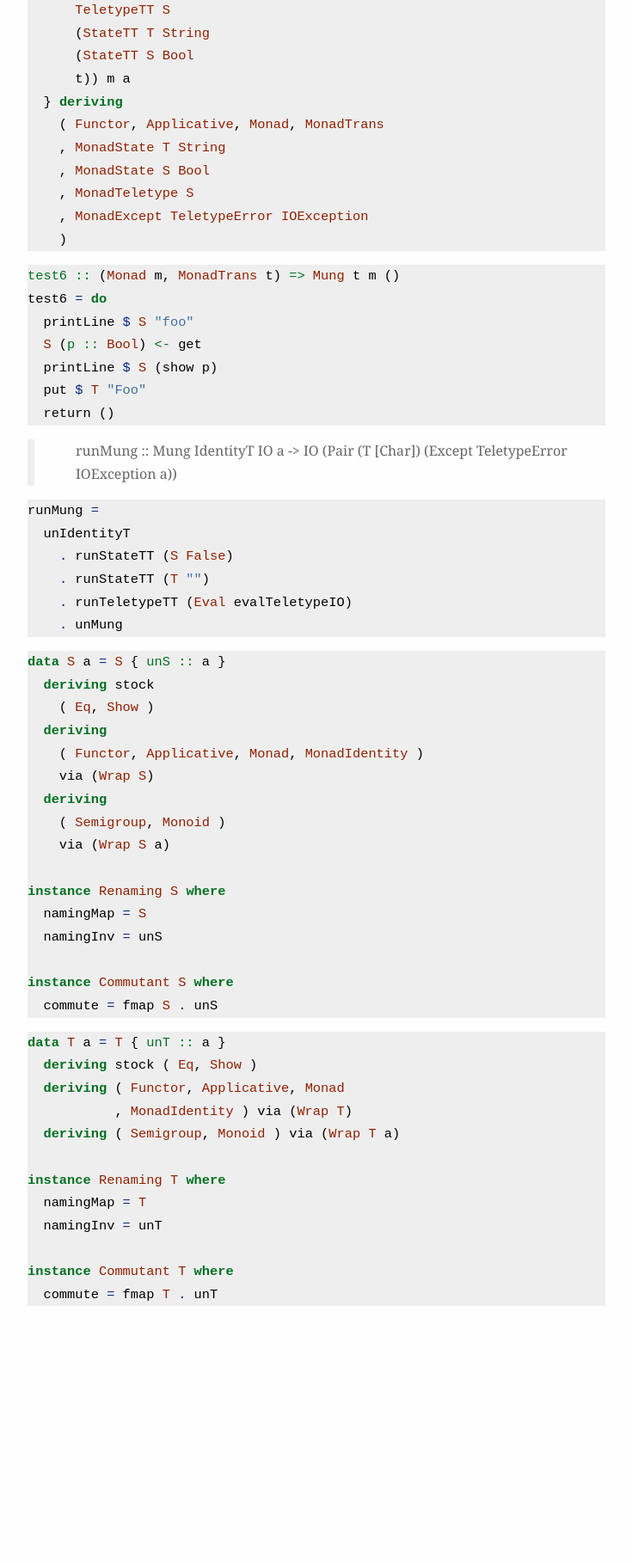
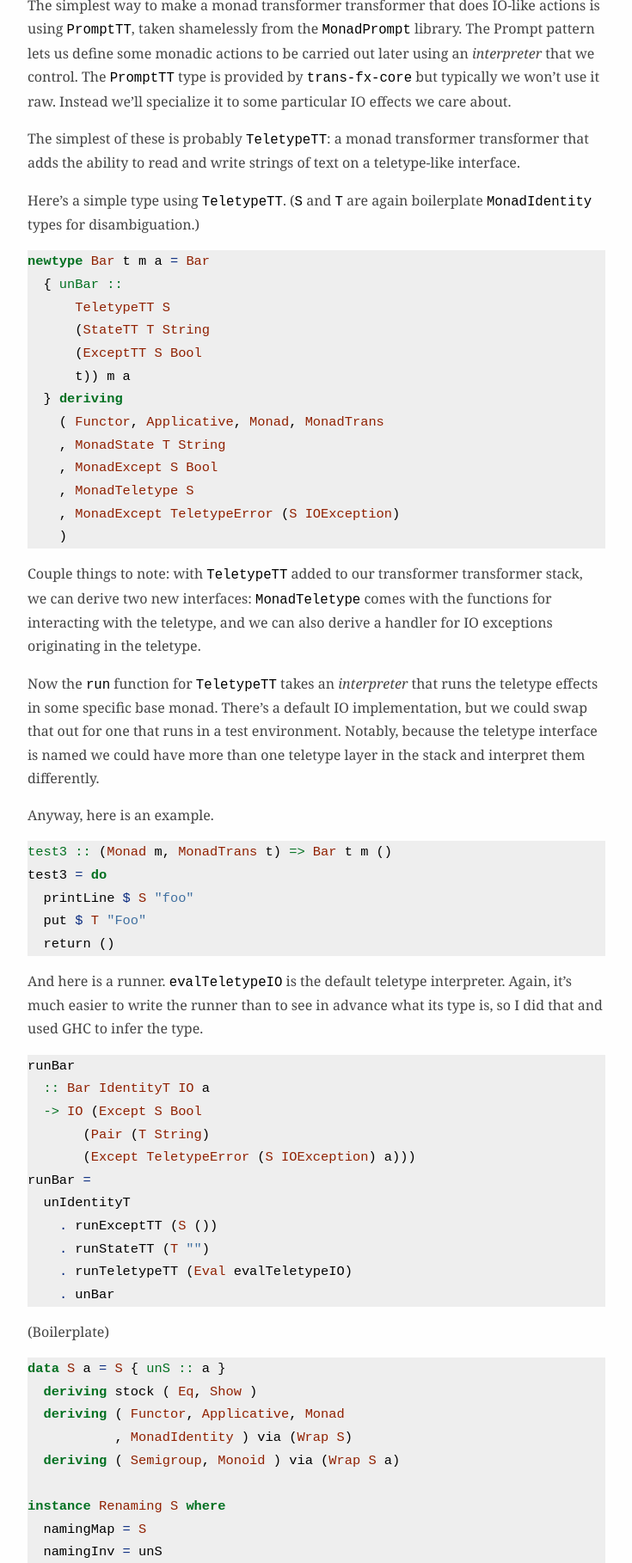
Before and after one commit to telser/trans-fx, a plain HTML site: page docs/doing-io.html in a window 1280 px wide. Shown: the part 595-2413 px from the top of the page at 86% size, without its empty margins (272-1007 px from the left). Before the commit the page ends 2146 px from the top, so only its background shows below. Drawn offline with Linux system fonts and the light colour scheme.

Commit message:
update docs

```diff
--- a/docs/doing-io.html
+++ b/docs/doing-io.html
@@ -4,7 +4,7 @@
   <meta charset="utf-8" />
   <meta name="generator" content="pandoc" />
   <meta name="viewport" content="width=device-width, initial-scale=1.0, user-scalable=yes" />
-  <title>Composing Transformers</title>
+  <title>Doing IO</title>
   <style type="text/css">
       code{white-space: pre-wrap;}
       span.smallcaps{font-variant: small-caps;}
@@ -83,76 +83,81 @@ code span.wa { color: #60a0b0; font-weight: bold; font-style: italic; } /* Warni
 </head>
 <body>
 <header>
-<h1 class="title">Composing Transformers</h1>
+<h1 class="title">Doing IO</h1>
 </header>
+<p>Now let’s add some IO effects.</p>
 <div class="sourceCode" id="cb1"><pre class="sourceCode literate haskell"><code class="sourceCode haskell"><a class="sourceLine" id="cb1-1" data-line-number="1"><span class="ot">{-# LANGUAGE DerivingVia                #-}</span></a>
-<a class="sourceLine" id="cb1-2" data-line-number="2"><span class="ot">{-# LANGUAGE ScopedTypeVariables        #-}</span></a>
-<a class="sourceLine" id="cb1-3" data-line-number="3"><span class="ot">{-# LANGUAGE FlexibleInstances          #-}</span></a>
-<a class="sourceLine" id="cb1-4" data-line-number="4"><span class="ot">{-# LANGUAGE DerivingStrategies         #-}</span></a>
+<a class="sourceLine" id="cb1-2" data-line-number="2"><span class="ot">{-# LANGUAGE FlexibleInstances          #-}</span></a>
+<a class="sourceLine" id="cb1-3" data-line-number="3"><span class="ot">{-# LANGUAGE DerivingStrategies         #-}</span></a>
+<a class="sourceLine" id="cb1-4" data-line-number="4"><span class="ot">{-# LANGUAGE ScopedTypeVariables        #-}</span></a>
 <a class="sourceLine" id="cb1-5" data-line-number="5"><span class="ot">{-# LANGUAGE MultiParamTypeClasses      #-}</span></a>
 <a class="sourceLine" id="cb1-6" data-line-number="6"><span class="ot">{-# LANGUAGE GeneralizedNewtypeDeriving #-}</span></a>
 <a class="sourceLine" id="cb1-7" data-line-number="7"></a>
 <a class="sourceLine" id="cb1-8" data-line-number="8"><span class="kw">module</span> <span class="dt">Control.FX.Demo.DoingIO</span> <span class="kw">where</span></a></code></pre></div>
-<div class="sourceCode" id="cb2"><pre class="sourceCode literate haskell"><code class="sourceCode haskell"><a class="sourceLine" id="cb2-1" data-line-number="1"><span class="kw">import</span> <span class="dt">Control.Exception</span></a>
-<a class="sourceLine" id="cb2-2" data-line-number="2">  ( <span class="dt">IOException</span> )</a></code></pre></div>
-<div class="sourceCode" id="cb3"><pre class="sourceCode literate haskell"><code class="sourceCode haskell"><a class="sourceLine" id="cb3-1" data-line-number="1"><span class="kw">import</span> <span class="dt">Control.FX</span></a>
-<a class="sourceLine" id="cb3-2" data-line-number="2"><span class="kw">import</span> <span class="dt">Control.FX.IO</span></a></code></pre></div>
-<div class="sourceCode" id="cb4"><pre class="sourceCode literate haskell"><code class="sourceCode haskell"><a class="sourceLine" id="cb4-1" data-line-number="1"><span class="kw">newtype</span> <span class="dt">Mung</span> t m a <span class="fu">=</span> <span class="dt">Mung</span></a>
-<a class="sourceLine" id="cb4-2" data-line-number="2">  {<span class="ot"> unMung ::</span></a>
-<a class="sourceLine" id="cb4-3" data-line-number="3">      <span class="dt">TeletypeTT</span> <span class="dt">S</span></a>
-<a class="sourceLine" id="cb4-4" data-line-number="4">      (<span class="dt">StateTT</span> <span class="dt">T</span> <span class="dt">String</span></a>
-<a class="sourceLine" id="cb4-5" data-line-number="5">      (<span class="dt">StateTT</span> <span class="dt">S</span> <span class="dt">Bool</span></a>
-<a class="sourceLine" id="cb4-6" data-line-number="6">      t)) m a</a>
-<a class="sourceLine" id="cb4-7" data-line-number="7">  } <span class="kw">deriving</span></a>
-<a class="sourceLine" id="cb4-8" data-line-number="8">    ( <span class="dt">Functor</span>, <span class="dt">Applicative</span>, <span class="dt">Monad</span>, <span class="dt">MonadTrans</span></a>
-<a class="sourceLine" id="cb4-9" data-line-number="9">    , <span class="dt">MonadState</span> <span class="dt">T</span> <span class="dt">String</span></a>
-<a class="sourceLine" id="cb4-10" data-line-number="10">    , <span class="dt">MonadState</span> <span class="dt">S</span> <span class="dt">Bool</span></a>
-<a class="sourceLine" id="cb4-11" data-line-number="11">    , <span class="dt">MonadTeletype</span> <span class="dt">S</span></a>
-<a class="sourceLine" id="cb4-12" data-line-number="12">    , <span class="dt">MonadExcept</span> <span class="dt">TeletypeError</span> <span class="dt">IOException</span></a>
-<a class="sourceLine" id="cb4-13" data-line-number="13">    )</a></code></pre></div>
-<div class="sourceCode" id="cb5"><pre class="sourceCode literate haskell"><code class="sourceCode haskell"><a class="sourceLine" id="cb5-1" data-line-number="1"><span class="ot">test6 ::</span> (<span class="dt">Monad</span> m, <span class="dt">MonadTrans</span> t) <span class="ot">=&gt;</span> <span class="dt">Mung</span> t m ()</a>
-<a class="sourceLine" id="cb5-2" data-line-number="2">test6 <span class="fu">=</span> <span class="kw">do</span></a>
-<a class="sourceLine" id="cb5-3" data-line-number="3">  printLine <span class="fu">$</span> <span class="dt">S</span> <span class="st">&quot;foo&quot;</span></a>
-<a class="sourceLine" id="cb5-4" data-line-number="4">  <span class="dt">S</span> (<span class="ot">p ::</span> <span class="dt">Bool</span>) <span class="ot">&lt;-</span> get</a>
-<a class="sourceLine" id="cb5-5" data-line-number="5">  printLine <span class="fu">$</span> <span class="dt">S</span> (show p)</a>
-<a class="sourceLine" id="cb5-6" data-line-number="6">  put <span class="fu">$</span> <span class="dt">T</span> <span class="st">&quot;Foo&quot;</span></a>
-<a class="sourceLine" id="cb5-7" data-line-number="7">  return ()</a></code></pre></div>
-<blockquote>
-<p>runMung :: Mung IdentityT IO a -&gt; IO (Pair (T [Char]) (Except TeletypeError IOException a))</p>
-</blockquote>
-<div class="sourceCode" id="cb6"><pre class="sourceCode literate haskell"><code class="sourceCode haskell"><a class="sourceLine" id="cb6-1" data-line-number="1">runMung <span class="fu">=</span></a>
-<a class="sourceLine" id="cb6-2" data-line-number="2">  unIdentityT</a>
-<a class="sourceLine" id="cb6-3" data-line-number="3">    <span class="fu">.</span> runStateTT (<span class="dt">S</span> <span class="dt">False</span>)</a>
-<a class="sourceLine" id="cb6-4" data-line-number="4">    <span class="fu">.</span> runStateTT (<span class="dt">T</span> <span class="st">&quot;&quot;</span>)</a>
-<a class="sourceLine" id="cb6-5" data-line-number="5">    <span class="fu">.</span> runTeletypeTT (<span class="dt">Eval</span> evalTeletypeIO)</a>
-<a class="sourceLine" id="cb6-6" data-line-number="6">    <span class="fu">.</span> unMung</a></code></pre></div>
-<div class="sourceCode" id="cb7"><pre class="sourceCode literate haskell"><code class="sourceCode haskell"><a class="sourceLine" id="cb7-1" data-line-number="1"><span class="kw">data</span> <span class="dt">S</span> a <span class="fu">=</span> <span class="dt">S</span> {<span class="ot"> unS ::</span> a }</a>
-<a class="sourceLine" id="cb7-2" data-line-number="2">  <span class="kw">deriving</span> stock</a>
-<a class="sourceLine" id="cb7-3" data-line-number="3">    ( <span class="dt">Eq</span>, <span class="dt">Show</span> )</a>
-<a class="sourceLine" id="cb7-4" data-line-number="4">  <span class="kw">deriving</span></a>
-<a class="sourceLine" id="cb7-5" data-line-number="5">    ( <span class="dt">Functor</span>, <span class="dt">Applicative</span>, <span class="dt">Monad</span>, <span class="dt">MonadIdentity</span> )</a>
-<a class="sourceLine" id="cb7-6" data-line-number="6">    via (<span class="dt">Wrap</span> <span class="dt">S</span>)</a>
-<a class="sourceLine" id="cb7-7" data-line-number="7">  <span class="kw">deriving</span></a>
-<a class="sourceLine" id="cb7-8" data-line-number="8">    ( <span class="dt">Semigroup</span>, <span class="dt">Monoid</span> )</a>
-<a class="sourceLine" id="cb7-9" data-line-number="9">    via (<span class="dt">Wrap</span> <span class="dt">S</span> a)</a>
-<a class="sourceLine" id="cb7-10" data-line-number="10"></a>
-<a class="sourceLine" id="cb7-11" data-line-number="11"><span class="kw">instance</span> <span class="dt">Renaming</span> <span class="dt">S</span> <span class="kw">where</span></a>
-<a class="sourceLine" id="cb7-12" data-line-number="12">  namingMap <span class="fu">=</span> <span class="dt">S</span></a>
-<a class="sourceLine" id="cb7-13" data-line-number="13">  namingInv <span class="fu">=</span> unS</a>
-<a class="sourceLine" id="cb7-14" data-line-number="14"></a>
-<a class="sourceLine" id="cb7-15" data-line-number="15"><span class="kw">instance</span> <span class="dt">Commutant</span> <span class="dt">S</span> <span class="kw">where</span></a>
-<a class="sourceLine" id="cb7-16" data-line-number="16">  commute <span class="fu">=</span> fmap <span class="dt">S</span> <span class="fu">.</span> unS</a></code></pre></div>
-<div class="sourceCode" id="cb8"><pre class="sourceCode literate haskell"><code class="sourceCode haskell"><a class="sourceLine" id="cb8-1" data-line-number="1"><span class="kw">data</span> <span class="dt">T</span> a <span class="fu">=</span> <span class="dt">T</span> {<span class="ot"> unT ::</span> a }</a>
-<a class="sourceLine" id="cb8-2" data-line-number="2">  <span class="kw">deriving</span> stock ( <span class="dt">Eq</span>, <span class="dt">Show</span> )</a>
-<a class="sourceLine" id="cb8-3" data-line-number="3">  <span class="kw">deriving</span> ( <span class="dt">Functor</span>, <span class="dt">Applicative</span>, <span class="dt">Monad</span></a>
-<a class="sourceLine" id="cb8-4" data-line-number="4">           , <span class="dt">MonadIdentity</span> ) via (<span class="dt">Wrap</span> <span class="dt">T</span>)</a>
-<a class="sourceLine" id="cb8-5" data-line-number="5">  <span class="kw">deriving</span> ( <span class="dt">Semigroup</span>, <span class="dt">Monoid</span> ) via (<span class="dt">Wrap</span> <span class="dt">T</span> a)</a>
-<a class="sourceLine" id="cb8-6" data-line-number="6"></a>
-<a class="sourceLine" id="cb8-7" data-line-number="7"><span class="kw">instance</span> <span class="dt">Renaming</span> <span class="dt">T</span> <span class="kw">where</span></a>
-<a class="sourceLine" id="cb8-8" data-line-number="8">  namingMap <span class="fu">=</span> <span class="dt">T</span></a>
-<a class="sourceLine" id="cb8-9" data-line-number="9">  namingInv <span class="fu">=</span> unT</a>
-<a class="sourceLine" id="cb8-10" data-line-number="10"></a>
-<a class="sourceLine" id="cb8-11" data-line-number="11"><span class="kw">instance</span> <span class="dt">Commutant</span> <span class="dt">T</span> <span class="kw">where</span></a>
-<a class="sourceLine" id="cb8-12" data-line-number="12">  commute <span class="fu">=</span> fmap <span class="dt">T</span> <span class="fu">.</span> unT</a></code></pre></div>
+<p>Some simple IO-lite monads are in the <code>trans-fx-io</code> package, which we can import all at once with <code>Control.FX.IO</code>.</p>
+<div class="sourceCode" id="cb2"><pre class="sourceCode literate haskell"><code class="sourceCode haskell"><a class="sourceLine" id="cb2-1" data-line-number="1"><span class="kw">import</span> <span class="dt">Control.FX</span></a>
+<a class="sourceLine" id="cb2-2" data-line-number="2"><span class="kw">import</span> <span class="dt">Control.FX.IO</span></a></code></pre></div>
+<p>The simplest way to make a monad transformer transformer that does IO-like actions is using <code>PromptTT</code>, taken shamelessly from the <code>MonadPrompt</code> library. The Prompt pattern lets us define some monadic actions to be carried out later using an <em>interpreter</em> that we control. The <code>PromptTT</code> type is provided by <code>trans-fx-core</code> but typically we won’t use it raw. Instead we’ll specialize it to some particular IO effects we care about.</p>
+<p>The simplest of these is probably <code>TeletypeTT</code>: a monad transformer transformer that adds the ability to read and write strings of text on a teletype-like interface.</p>
+<p>Here’s a simple type using <code>TeletypeTT</code>. (<code>S</code> and <code>T</code> are again boilerplate <code>MonadIdentity</code> types for disambiguation.)</p>
+<div class="sourceCode" id="cb3"><pre class="sourceCode literate haskell"><code class="sourceCode haskell"><a class="sourceLine" id="cb3-1" data-line-number="1"><span class="kw">newtype</span> <span class="dt">Bar</span> t m a <span class="fu">=</span> <span class="dt">Bar</span></a>
+<a class="sourceLine" id="cb3-2" data-line-number="2">  {<span class="ot"> unBar ::</span></a>
+<a class="sourceLine" id="cb3-3" data-line-number="3">      <span class="dt">TeletypeTT</span> <span class="dt">S</span></a>
+<a class="sourceLine" id="cb3-4" data-line-number="4">      (<span class="dt">StateTT</span> <span class="dt">T</span> <span class="dt">String</span></a>
+<a class="sourceLine" id="cb3-5" data-line-number="5">      (<span class="dt">ExceptTT</span> <span class="dt">S</span> <span class="dt">Bool</span></a>
+<a class="sourceLine" id="cb3-6" data-line-number="6">      t)) m a</a>
+<a class="sourceLine" id="cb3-7" data-line-number="7">  } <span class="kw">deriving</span></a>
+<a class="sourceLine" id="cb3-8" data-line-number="8">    ( <span class="dt">Functor</span>, <span class="dt">Applicative</span>, <span class="dt">Monad</span>, <span class="dt">MonadTrans</span></a>
+<a class="sourceLine" id="cb3-9" data-line-number="9">    , <span class="dt">MonadState</span> <span class="dt">T</span> <span class="dt">String</span></a>
+<a class="sourceLine" id="cb3-10" data-line-number="10">    , <span class="dt">MonadExcept</span> <span class="dt">S</span> <span class="dt">Bool</span></a>
+<a class="sourceLine" id="cb3-11" data-line-number="11">    , <span class="dt">MonadTeletype</span> <span class="dt">S</span></a>
+<a class="sourceLine" id="cb3-12" data-line-number="12">    , <span class="dt">MonadExcept</span> <span class="dt">TeletypeError</span> (<span class="dt">S</span> <span class="dt">IOException</span>)</a>
+<a class="sourceLine" id="cb3-13" data-line-number="13">    )</a></code></pre></div>
+<p>Couple things to note: with <code>TeletypeTT</code> added to our transformer transformer stack, we can derive two new interfaces: <code>MonadTeletype</code> comes with the functions for interacting with the teletype, and we can also derive a handler for IO exceptions originating in the teletype.</p>
+<p>Now the <code>run</code> function for <code>TeletypeTT</code> takes an <em>interpreter</em> that runs the teletype effects in some specific base monad. There’s a default IO implementation, but we could swap that out for one that runs in a test environment. Notably, because the teletype interface is named we could have more than one teletype layer in the stack and interpret them differently.</p>
+<p>Anyway, here is an example.</p>
+<div class="sourceCode" id="cb4"><pre class="sourceCode literate haskell"><code class="sourceCode haskell"><a class="sourceLine" id="cb4-1" data-line-number="1"><span class="ot">test3 ::</span> (<span class="dt">Monad</span> m, <span class="dt">MonadTrans</span> t) <span class="ot">=&gt;</span> <span class="dt">Bar</span> t m ()</a>
+<a class="sourceLine" id="cb4-2" data-line-number="2">test3 <span class="fu">=</span> <span class="kw">do</span></a>
+<a class="sourceLine" id="cb4-3" data-line-number="3">  printLine <span class="fu">$</span> <span class="dt">S</span> <span class="st">&quot;foo&quot;</span></a>
+<a class="sourceLine" id="cb4-4" data-line-number="4">  put <span class="fu">$</span> <span class="dt">T</span> <span class="st">&quot;Foo&quot;</span></a>
+<a class="sourceLine" id="cb4-5" data-line-number="5">  return ()</a></code></pre></div>
+<p>And here is a runner. <code>evalTeletypeIO</code> is the default teletype interpreter. Again, it’s much easier to write the runner than to see in advance what its type is, so I did that and used GHC to infer the type.</p>
+<div class="sourceCode" id="cb5"><pre class="sourceCode literate haskell"><code class="sourceCode haskell"><a class="sourceLine" id="cb5-1" data-line-number="1">runBar</a>
+<a class="sourceLine" id="cb5-2" data-line-number="2"><span class="ot">  ::</span> <span class="dt">Bar</span> <span class="dt">IdentityT</span> <span class="dt">IO</span> a</a>
+<a class="sourceLine" id="cb5-3" data-line-number="3">  <span class="ot">-&gt;</span> <span class="dt">IO</span> (<span class="dt">Except</span> <span class="dt">S</span> <span class="dt">Bool</span></a>
+<a class="sourceLine" id="cb5-4" data-line-number="4">       (<span class="dt">Pair</span> (<span class="dt">T</span> <span class="dt">String</span>)</a>
+<a class="sourceLine" id="cb5-5" data-line-number="5">       (<span class="dt">Except</span> <span class="dt">TeletypeError</span> (<span class="dt">S</span> <span class="dt">IOException</span>) a)))</a>
+<a class="sourceLine" id="cb5-6" data-line-number="6">runBar <span class="fu">=</span></a>
+<a class="sourceLine" id="cb5-7" data-line-number="7">  unIdentityT</a>
+<a class="sourceLine" id="cb5-8" data-line-number="8">    <span class="fu">.</span> runExceptTT (<span class="dt">S</span> ())</a>
+<a class="sourceLine" id="cb5-9" data-line-number="9">    <span class="fu">.</span> runStateTT (<span class="dt">T</span> <span class="st">&quot;&quot;</span>)</a>
+<a class="sourceLine" id="cb5-10" data-line-number="10">    <span class="fu">.</span> runTeletypeTT (<span class="dt">Eval</span> evalTeletypeIO)</a>
+<a class="sourceLine" id="cb5-11" data-line-number="11">    <span class="fu">.</span> unBar</a></code></pre></div>
+<p>(Boilerplate)</p>
+<div class="sourceCode" id="cb6"><pre class="sourceCode literate haskell"><code class="sourceCode haskell"><a class="sourceLine" id="cb6-1" data-line-number="1"><span class="kw">data</span> <span class="dt">S</span> a <span class="fu">=</span> <span class="dt">S</span> {<span class="ot"> unS ::</span> a }</a>
+<a class="sourceLine" id="cb6-2" data-line-number="2">  <span class="kw">deriving</span> stock ( <span class="dt">Eq</span>, <span class="dt">Show</span> )</a>
+<a class="sourceLine" id="cb6-3" data-line-number="3">  <span class="kw">deriving</span> ( <span class="dt">Functor</span>, <span class="dt">Applicative</span>, <span class="dt">Monad</span></a>
+<a class="sourceLine" id="cb6-4" data-line-number="4">           , <span class="dt">MonadIdentity</span> ) via (<span class="dt">Wrap</span> <span class="dt">S</span>)</a>
+<a class="sourceLine" id="cb6-5" data-line-number="5">  <span class="kw">deriving</span> ( <span class="dt">Semigroup</span>, <span class="dt">Monoid</span> ) via (<span class="dt">Wrap</span> <span class="dt">S</span> a)</a>
+<a class="sourceLine" id="cb6-6" data-line-number="6"></a>
+<a class="sourceLine" id="cb6-7" data-line-number="7"><span class="kw">instance</span> <span class="dt">Renaming</span> <span class="dt">S</span> <span class="kw">where</span></a>
+<a class="sourceLine" id="cb6-8" data-line-number="8">  namingMap <span class="fu">=</span> <span class="dt">S</span></a>
+<a class="sourceLine" id="cb6-9" data-line-number="9">  namingInv <span class="fu">=</span> unS</a>
+<a class="sourceLine" id="cb6-10" data-line-number="10"></a>
+<a class="sourceLine" id="cb6-11" data-line-number="11"><span class="kw">instance</span> <span class="dt">Commutant</span> <span class="dt">S</span> <span class="kw">where</span></a>
+<a class="sourceLine" id="cb6-12" data-line-number="12">  commute <span class="fu">=</span> fmap <span class="dt">S</span> <span class="fu">.</span> unS</a>
+<a class="sourceLine" id="cb6-13" data-line-number="13"></a>
+<a class="sourceLine" id="cb6-14" data-line-number="14"><span class="kw">data</span> <span class="dt">T</span> a <span class="fu">=</span> <span class="dt">T</span> {<span class="ot"> unT ::</span> a }</a>
+<a class="sourceLine" id="cb6-15" data-line-number="15">  <span class="kw">deriving</span> stock ( <span class="dt">Eq</span>, <span class="dt">Show</span> )</a>
+<a class="sourceLine" id="cb6-16" data-line-number="16">  <span class="kw">deriving</span> ( <span class="dt">Functor</span>, <span class="dt">Applicative</span>, <span class="dt">Monad</span></a>
+<a class="sourceLine" id="cb6-17" data-line-number="17">           , <span class="dt">MonadIdentity</span> ) via (<span class="dt">Wrap</span> <span class="dt">T</span>)</a>
+<a class="sourceLine" id="cb6-18" data-line-number="18">  <span class="kw">deriving</span> ( <span class="dt">Semigroup</span>, <span class="dt">Monoid</span> ) via (<span class="dt">Wrap</span> <span class="dt">T</span> a)</a>
+<a class="sourceLine" id="cb6-19" data-line-number="19"></a>
+<a class="sourceLine" id="cb6-20" data-line-number="20"><span class="kw">instance</span> <span class="dt">Renaming</span> <span class="dt">T</span> <span class="kw">where</span></a>
+<a class="sourceLine" id="cb6-21" data-line-number="21">  namingMap <span class="fu">=</span> <span class="dt">T</span></a>
+<a class="sourceLine" id="cb6-22" data-line-number="22">  namingInv <span class="fu">=</span> unT</a>
+<a class="sourceLine" id="cb6-23" data-line-number="23"></a>
+<a class="sourceLine" id="cb6-24" data-line-number="24"><span class="kw">instance</span> <span class="dt">Commutant</span> <span class="dt">T</span> <span class="kw">where</span></a>
+<a class="sourceLine" id="cb6-25" data-line-number="25">  commute <span class="fu">=</span> fmap <span class="dt">T</span> <span class="fu">.</span> unT</a></code></pre></div>
 </body>
 </html>
```
Also changed, not shown: 2 other files.
